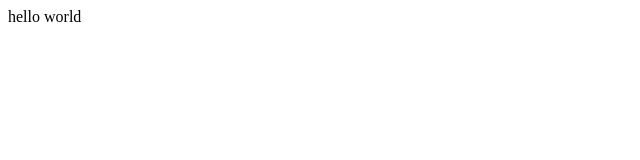
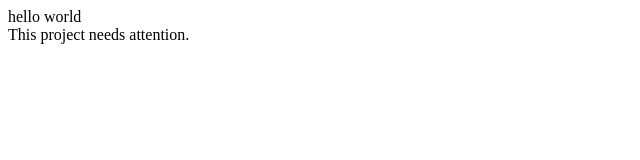
Before and after one commit to albertejuku/ridmi, a plain HTML site: page index.html in a window 1280 px wide. Shown: the whole page, without its empty margins (0-640 px from the left). Drawn offline with Linux system fonts and the light colour scheme.

Commit message:
Update index.html

```diff
--- a/index.html
+++ b/index.html
@@ -4,5 +4,7 @@
 </head>
 <body>
 hello world
+
+  <div>This project needs attention.</div>
 </body>
 </html>
```
